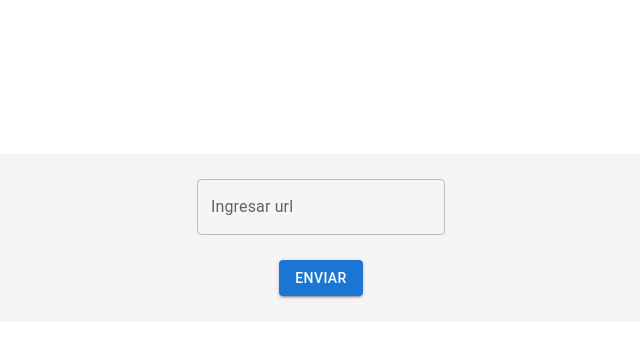
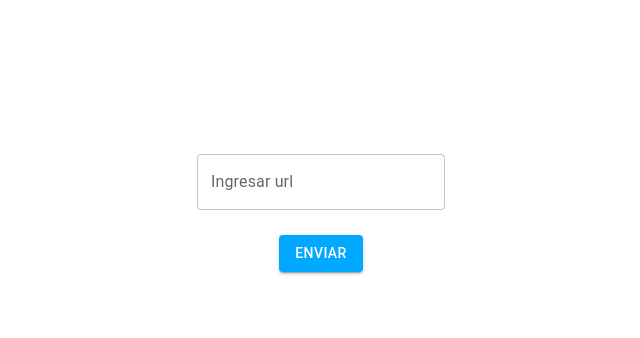
Before and after one commit to lucianoarmoa98/app_oma_pwa, a React (Create React App) app: page / in a window 1280 px wide. Shown: the top 338 px of the page, without its empty margins (319-959 px from the left). Built offline with nearby package versions, Linux system fonts and the light colour scheme.

Commit message:
se agrego el link

```diff
--- a/src/App.js
+++ b/src/App.js
@@ -1,12 +1,27 @@
 import React from 'react';
+import { BrowserRouter, Route, Routes } from 'react-router-dom';
 import './App.css';
+import { ProtectedRoutes, ProtectedRoutesLogin } from './components/Autorizador';
+import Home from './components/Home';
 import SesionUrl from './components/SesionUrl';
 
 function App() {
   return (
-    <div>
-      <SesionUrl />
-    </div>
+    // <div>
+    //   <SesionUrl />
+    // </div>
+    <BrowserRouter>
+      <Routes>
+        <Route element={<ProtectedRoutesLogin />}>
+          <Route path="/" element={<SesionUrl />} />
+        </Route>
+
+
+        <Route element={<ProtectedRoutes />}>
+          <Route path="/inicio" element={<Home />} />
+        </Route>
+      </Routes>
+    </BrowserRouter >
   );
 }
 
--- /dev/null
+++ b/src/components/Autorizador.js
@@ -0,0 +1,33 @@
+import React from "react";
+import { Navigate, Outlet } from "react-router-dom";
+
+//--------------------------------validacion de si esta logueado, se usa para login y las rutas
+export const dataLocalStorage = () => {
+    let nameLocal = localStorage.getItem('dataStorage');
+    if (nameLocal) {
+        return JSON.parse(nameLocal);
+    } else {
+        return null;
+    }
+}
+
+export const ProtectedRoutes = () => {
+    const isAuth = dataLocalStorage();
+    return isAuth ? (
+        <Outlet />
+    ) : (
+        <Navigate to="/" replace />
+    );
+};
+
+
+
+//-------------------------------------validacion de login y redireccion
+export const ProtectedRoutesLogin = () => {
+    const isAuth = dataLocalStorage();
+    return !isAuth ? (
+        <Outlet />
+    ) : (
+        <Navigate to="/inicio" replace />
+    );
+};
--- /dev/null
+++ b/src/components/Home.js
@@ -0,0 +1,48 @@
+import React, { useEffect, useState } from 'react';
+import { useLiveQuery } from 'dexie-react-hooks';
+import { db } from './db';
+
+const Home = () => {
+    const [dataDexie, setDataDexie] = useState(null);
+
+    useEffect(() => {
+        datos();
+    }, []);
+
+    useEffect(() => {
+        //window.location.href = "http://216.158.235.101:8104/login";
+        // dataDexie.forEach(element => {
+        //     //window.location.href = element.urlData;
+        //     console.log("info", element);
+        // });
+        //obtengo data del localstorage
+        let nameLocal = localStorage.getItem('dataStorage');
+        let dataLocal = JSON.parse(nameLocal);
+        console.log("info", dataLocal);
+        window.location.href = dataLocal.direccion;
+
+      }, []);
+
+    const getDexie = useLiveQuery(
+        async () => {
+            const stockGet = await db.url.toArray()
+            console.log("stockGet", stockGet);
+            //setDataDexie(stockGet);
+            return stockGet;
+        },
+    );
+
+    const datos = () => {
+       setDataDexie(getDexie);
+    }
+    console.log("dataDexie", dataDexie ? dataDexie : "no hay datos");
+
+
+    return (
+        <div>
+            {/* Ingreso a la página de inicio */}
+        </div>
+    );
+};
+
+export default Home;
--- a/src/components/SesionUrl.js
+++ b/src/components/SesionUrl.js
@@ -1,10 +1,17 @@
 import React, { useEffect, useState } from 'react';
 import { Button, TextField } from '@mui/material';
 import { db } from './db';
+import { DivCustom, DivCustomRight } from '../styles/Styles';
+import { useNavigate } from 'react-router-dom';
 
 function SesionUrl() {
     const [urlData, setUrlData] = useState('');
     const [installApp, setInstallApp] = useState(false);
+
+    //---------------------------------ruta de redireccion
+    let history = useNavigate();
+
+
 
     useEffect(() => {
         window.addEventListener("beforeinstallprompt", (event) => {
@@ -39,19 +46,32 @@ function SesionUrl() {
         setInstallApp(false);
     }
 
-    const getUpdateDexie = (e) => {
+    //agrega la url a la base de datos => dexie
+    const getUpdateDexie = async (e) => {
 
         let body = {}
         body.direccion = urlData;
-        //se obtiene datos de los establecimientos
-        //db.establecimientos.clear();
-        db.establecimientos.bulkAdd(body);
+
+        // try {
+        //     await db.url.add({
+        //         urlData
+        //     });
+        // } catch (error) {
+        //     //console.log("👍", "error", error);
+        // }
+
+        //redirecciona a home
+        localStorage.setItem('dataStorage', JSON.stringify(body));
+        history('/inicio');
+        //console.log("agrega-body", body);
+
     }
+
 
 
     return (
         <div>
-            <div style={{ display: 'flex', flexDirection: 'row', justifyContent: 'flex-end', marginRight: '5%', marginTop: '2%' }}>
+            <DivCustomRight>
                 {installApp &&
                     <Button
                         variant="contained"
@@ -61,9 +81,10 @@ function SesionUrl() {
                         Descargar
                     </Button>
                 }
-            </div>
+            </DivCustomRight>
 
-            <div style={{ display: 'flex', flexDirection: 'column', alignItems: 'center', backgroundColor: '#f5f5f5', padding: '2%', marginTop: '10%' }}>
+
+            <DivCustom>
                 <TextField
                     label="Ingresar url"
                     value={urlData}
@@ -72,13 +93,18 @@ function SesionUrl() {
                 <Button
                     variant="contained"
                     color="primary"
-                    style={{ marginTop: '2%' }}
                     onClick={getUpdateDexie}
+                    sx={{
+                        marginTop: '2%',
+                        marginBottom: '2%',
+                        height: '5%',
+                        backgroundColor: '#00a8ff',
+                        color: '#fff',
+                    }}
                 >
                     Enviar
                 </Button>
-            </div>
-
+            </DivCustom>
         </div>
     );
 }
--- a/src/styles/Styles.js
+++ b/src/styles/Styles.js
@@ -1,8 +1,18 @@
+import { styled } from "@mui/system";
 
-export const styleSesionUrl = makeStyles(theme => ({
-    root: {
-        display: 'flex',
-        justifyContent: 'center',
-        marginTop: '12%',
-    },
-}));
+export const DivCustom = styled('div')({
+    display: 'flex',
+    flexDirection: 'column',
+    justifyContent: 'flex-end',
+    alignItems: 'center',
+    marginTop: '10%',
+});
+
+//div hacia la derecha
+export const DivCustomRight = styled('div')({
+    display: 'flex',
+    flexDirection: 'row',
+    justifyContent: 'flex-end',
+    marginRight: '5%',
+    marginTop: '2%',
+});
```
Also changed, not shown: package.json (+7 -1 lines), 1 other file (tests, documents, lock files or other folders).
